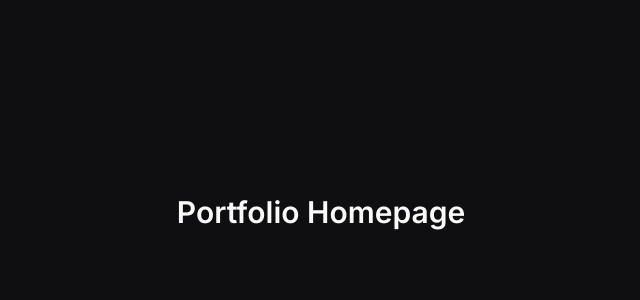
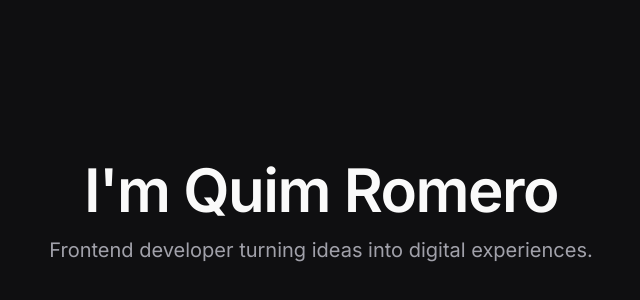
Before and after one commit to quim-romero/portfolio, a React (Vite) app: page / in a window 1280 px wide. Shown: the part 188-488 px from the top of the page, without its empty margins (319-959 px from the left). Built offline with nearby package versions, Linux system fonts and the light colour scheme.

Commit message:
Create Hero component

```diff
--- /dev/null
+++ b/src/components/Hero.jsx
@@ -0,0 +1,14 @@
+const Hero = () => {
+  return (
+    <section className="min-h-screen flex flex-col justify-center items-center text-center px-6">
+      <h1 className="text-4xl md:text-6xl font-bold tracking-tight mb-4">
+        I'm Quim Romero
+      </h1>
+      <p className="text-lg md:text-xl text-muted max-w-xl">
+        Frontend developer turning ideas into digital experiences.
+      </p>
+    </section>
+  )
+}
+
+export default Hero
--- a/src/pages/Home.jsx
+++ b/src/pages/Home.jsx
@@ -1,7 +1,9 @@
+import Hero from '../components/Hero'
+
 const Home = () => {
   return (
-    <main className="min-h-screen flex items-center justify-center bg-background text-foreground">
-      <h1 className="text-3xl font-semibold">Portfolio Homepage</h1>
+    <main className="min-h-screen bg-background text-foreground">
+      <Hero />
     </main>
   )
 }
```
